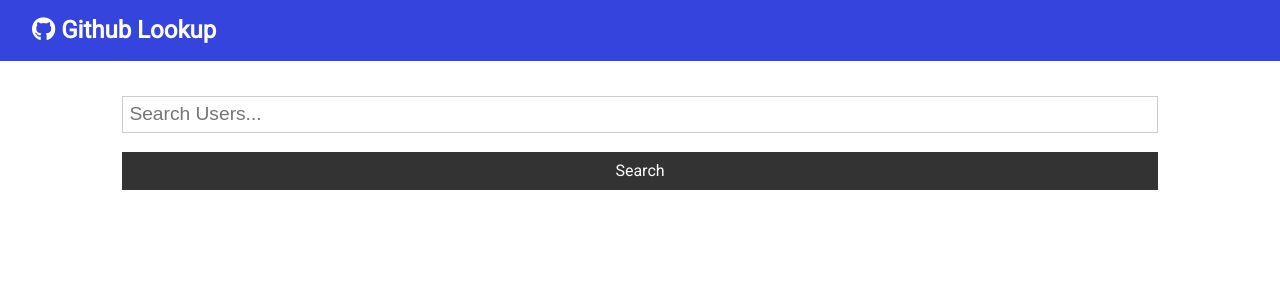
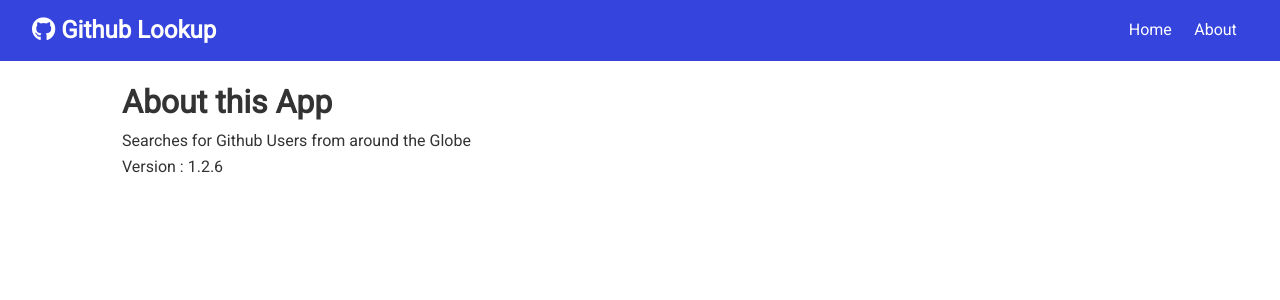
Before and after one commit to Nel-izzy/github-finder, a React (Create React App) app: page /about in a window 1280 px wide. Shown: the top 300 px of the page. Built offline with nearby package versions, Linux system fonts and the light colour scheme.

Commit message:
modified 4 files

```diff
--- a/package.json
+++ b/package.json
@@ -9,6 +9,7 @@
     "axios": "^0.21.1",
     "react": "^17.0.2",
     "react-dom": "^17.0.2",
+    "react-router-dom": "^5.2.0",
     "react-scripts": "4.0.3",
     "web-vitals": "^1.1.2"
   },
--- a/src/App.js
+++ b/src/App.js
@@ -1,10 +1,13 @@
-import { Component } from "react"
+import { Component, Fragment } from "react"
+import {BrowserRouter as Router, Switch, Route} from "react-router-dom"
 import axios from "axios"
 import "./App.css"
 import Navbar from "./components/Navbar"
 import Users from "./components/Users"
 import Search from "./components/Search"
 import Alert from "./components/Alert"
+import About from "./components/About"
+import User from "./components/User"
 
 
 class App extends Component {
@@ -15,7 +18,8 @@ class App extends Component {
             users: [],
             loading: false,
             showClear: false,
-            alert: null
+            alert: null,
+            user: {}
         }
     }
 
@@ -50,24 +54,51 @@ class App extends Component {
   setTimeout(() => this.setState({alert: null}), 3000)
 })
 
+getUser = async login => {
+    this.setState({ loading: true })
+
+        try {
+            const res = await axios.get(`https://api.github.com/users/${login}?client_id=${process.env.REACT_APP_GITHUB_CLIENT_ID}&client_secret=${process.env.REACT_APP_GITHUB_CLIENT_SECRET}`)
+
+            this.setState({ user: res.data, loading: false})
+        } catch (error) {
+            console.log(error);
+        }
+}
+
 
 
     render() {
-        const { users, loading} = this.state
+        const { users, loading, user} = this.state
 
         return (
+            <Router>
             <div>
                 <Navbar />
                 <div className="container">
                     <Alert alert = {this.state.alert} />
-                    <Search searchUsers = {this.searchUsers}
-                    clearUsers = {this.clearUsers}
-                    showClear ={this.state.users.length > 0}
-                    setAlert = {this.setAlert}/>
-                    <Users users={users} loading={loading} />
+                    <Switch>
+                        <Route exact path="/" render = {() => (
+                            <Fragment>
+                         <Search searchUsers = {this.searchUsers}
+                         clearUsers = {this.clearUsers}
+                         showClear ={users.length > 0}
+                         setAlert = {this.setAlert}/>
+                         <Users users={users} loading={loading} />
+                         </Fragment>
+                        )}
+
+                        />
+                        <Route exact path="/about" component={About}/>
+                        <Route path ="/user/:login" render = {(props) => (
+                            <User {...props} loading={loading} getUser = {this.getUser} user={user}/>
+                        )} />
+
+                    </Switch>
                 </div>
 
             </div>
+            </Router>
         )
     }
 
--- /dev/null
+++ b/src/components/About.js
@@ -0,0 +1,13 @@
+import React, { Fragment } from 'react'
+
+const About = () => {
+    return (
+        <Fragment>
+            <h1>About this App</h1>
+            <p>Searches for Github Users from around the Globe</p>
+            <p>Version : 1.2.6</p>
+        </Fragment>
+    )
+}
+
+export default About
--- a/src/components/Navbar.js
+++ b/src/components/Navbar.js
@@ -1,9 +1,14 @@
 import PropTypes from 'prop-types'
+import { Link } from 'react-router-dom'
 
 const Navbar = ({ title, icon }) => {
     return (
         <nav className="navbar bg-primary">
             <h1 ><i className={icon} /> {title}</h1>
+            <ul>
+                <li><Link to="/">Home</Link></li>
+                <li><Link to="/about">About</Link></li>
+            </ul>
         </nav>
     )
 
--- /dev/null
+++ b/src/components/User.js
@@ -0,0 +1,36 @@
+import React, { Component } from 'react'
+import PropTypes from 'prop-types'
+
+
+class User extends Component {
+
+    componentDidMount() {
+        this.props.getUser(this.props.match.params.login)
+    }
+
+    render() {
+        const {
+          login,
+          location,
+          html_url,
+          name,
+          following,
+          followers,
+          avatar_url,
+          public_repos,
+          public_gists
+        } = this.props.user
+        return (
+            <div>
+                {name}
+            </div>
+        )
+    }
+}
+
+User.propTypes = {
+    user: PropTypes.object.isRequired,
+    getUser: PropTypes.func.isRequired
+}
+
+export default User
--- a/src/components/UserItem.js
+++ b/src/components/UserItem.js
@@ -1,13 +1,14 @@
 import PropTypes from 'prop-types'
+import {Link} from "react-router-dom"
 
-const UserItem = ({ user: { avatar_url, login, html_url } }) => {
+const UserItem = ({ user: { avatar_url, login } }) => {
 
     return (
         <div className="card text-center">
             <img src={avatar_url} alt={login} className="round-img" style={{ width: "60px" }} />
             <h3>{login}</h3>
             <div>
-                <a href={html_url} className="btn btn-sm btn-dark my-1">More</a>
+                <Link to={`/user/${login}`} className="btn btn-sm btn-dark my-1">More</Link>
             </div>
 
         </div>
```
Also changed, not shown: 1 other file (tests, documents, lock files or other folders).
